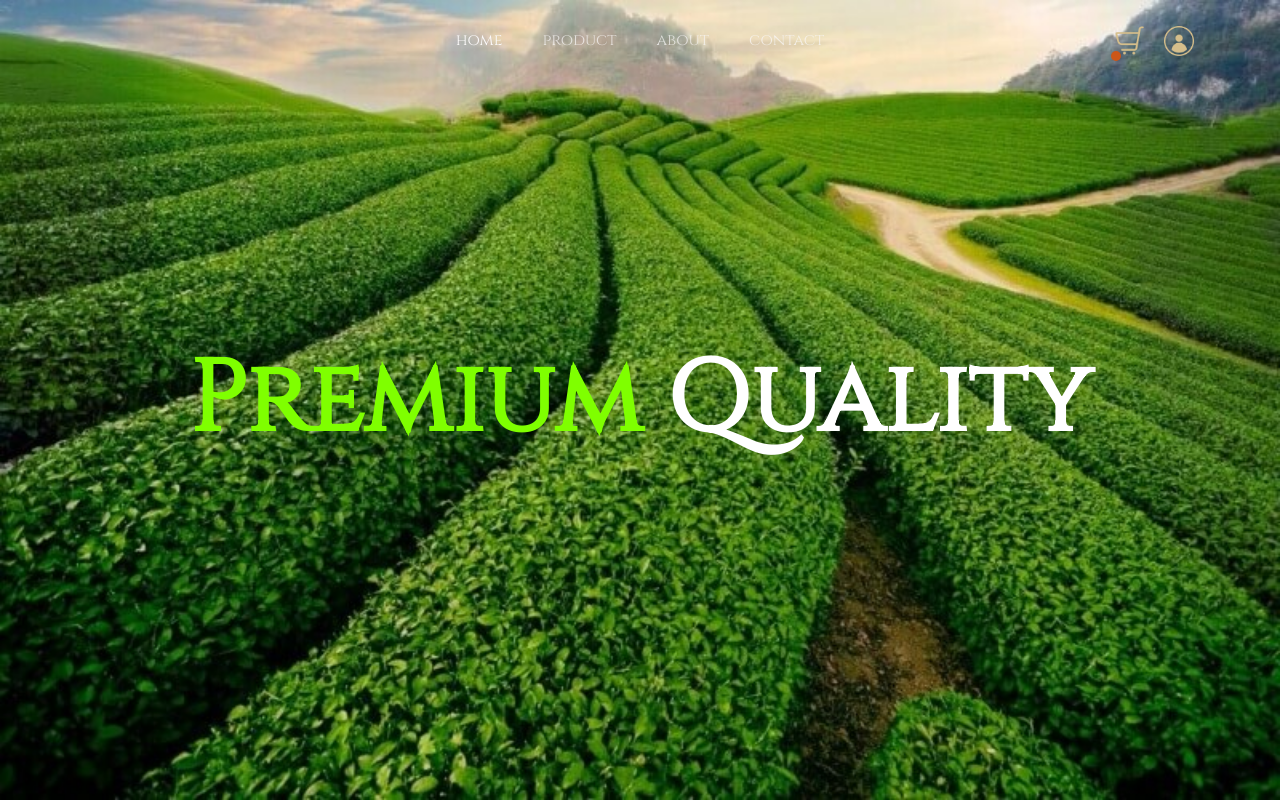
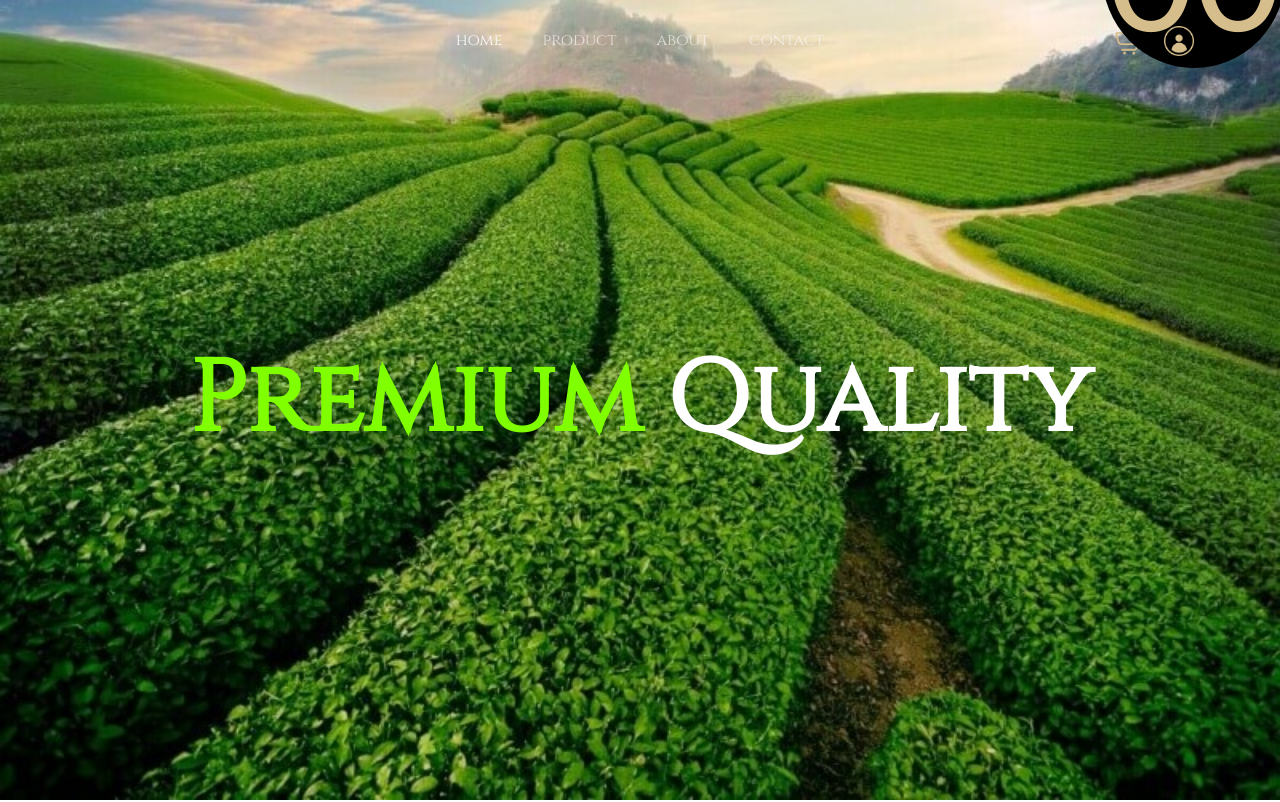
Before and after one commit to LeAnhXuan01/final-project, a plain HTML site: page home.html in a window 1280 px wide. Shown: the top 802 px of the page. Drawn offline with Linux system fonts and the light colour scheme.

Commit message:
sua lai gd home

```diff
--- a/css/style-home.css
+++ b/css/style-home.css
@@ -79,12 +79,12 @@ body{
     font-family: 'lato', sans-serif;
     color: #d5be8b;
     padding: 5px;
-    font-size: 30px;
+    font-size: 150px;
     border-radius: 50%;
-    background: #cc5617;
+    background: black;
     position: absolute;
-    bottom: -5px;
-    left: -3px;
+    bottom: -12px;
+    left: -12px;
 }
 
 
@@ -263,6 +263,13 @@ body{
     left: 200px;
 }
 
+.collage-image:nth-child(3){
+    width: 370px;
+    height: 350px;
+    top: 100px;
+    left: 350px;
+}
+
 .collage-image:hover{
     transform: translateY(-10px);
 }
--- a/home.html
+++ b/home.html
@@ -27,7 +27,7 @@
         <div class="user-interactions">
             <div class="cart">
                 <img src="/img/cart.png" class="cart-icon" alt="">
-                <span class="cart-item-count"></span>
+                <span class="cart-item-count">00</span>
             </div>
             <div class="user">
                 <img src="/img/user.png" class="user-icon" alt="">
@@ -79,6 +79,7 @@
             <div class="imgae-collection">
                 <img src="/img/poster-1.jpg" class="collage-image" alt="">
                 <img src="/img/poster-2.jpg" class="collage-image" alt="">
+                <img src="/img/poster-2.jpg" class="collage-image" alt="">
             </div>
         </div>
     </section>
```
